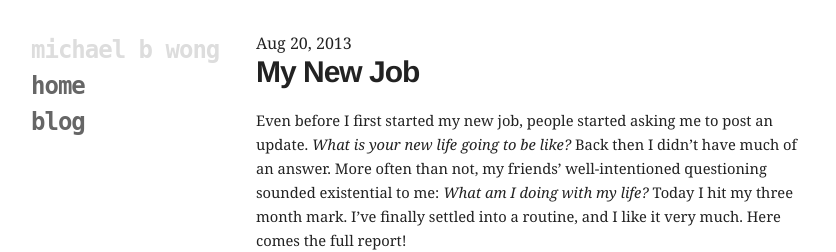
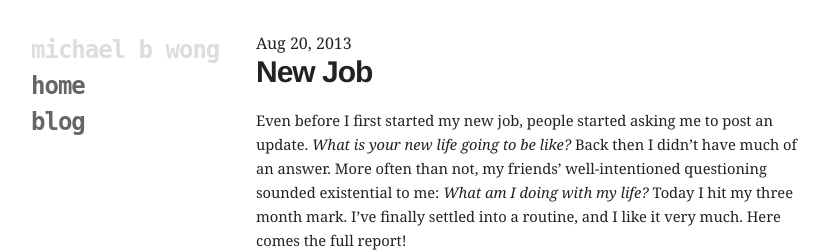
Before and after one commit to mbwong/mbwong.github.com, a Jekyll site: the page built from _posts/2013-08-20-new-job.md, in a window 1280 px wide. Shown: the top 252 px of the page, without its empty margins (94-930 px from the left). Built offline with Jekyll 4.4.1, drawn with Linux system fonts in a browser that asks for light colours.

Commit message:
Update 2013-08-20-new-job.md

```diff
--- a/_posts/2013-08-20-new-job.md
+++ b/_posts/2013-08-20-new-job.md
@@ -1,10 +1,10 @@
 ---
 tags: personal
-title: My New Job
+title: New Job
 layout: post
 ---
 
-# My New Job
+# New Job
 
 Even before I first started my new job, people started asking me to post an update. _What is your new life going to be like?_ Back then I didn't have much of an answer. More often than not, my friends' well-intentioned questioning sounded existential to me: _What am I doing with my life?_ Today I hit my three month mark. I've finally settled into a routine, and I like it very much. Here comes the full report!
 
```
